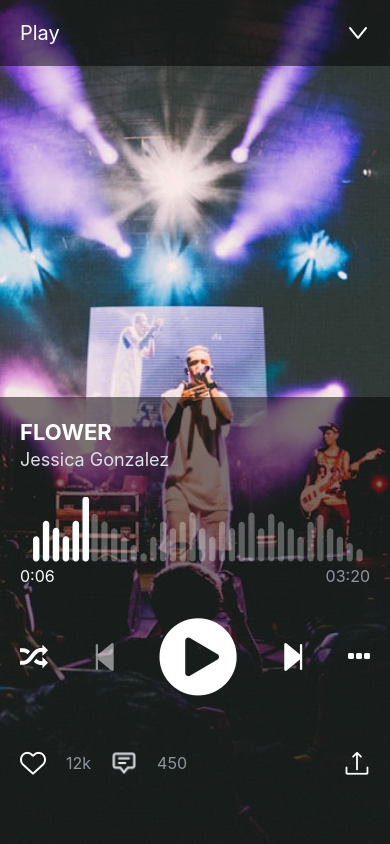
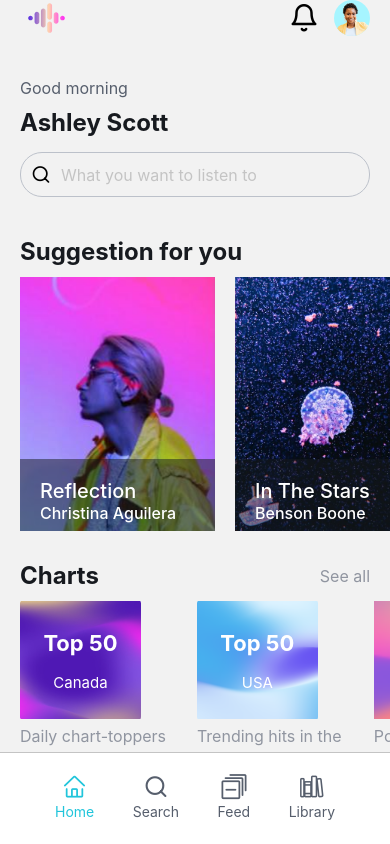
Before and after one commit to TienSinh03/music-stream-app, a React Native app: screen /Home_AudioListing in a window 390 px wide. Built offline with nearby package versions, Linux system fonts and the light colour scheme.

Commit message:
update navigation screen Play an Audio

```diff
--- a/App.js
+++ b/App.js
@@ -19,7 +19,7 @@ export default function App() {
     // <Playlist_Details/>
     <NavigationContainer>
       <Stack.Navigator initialRouteName="Main">
-        <Stack.Screen name="Home_AudioListing" component={PlayanAudio} options = {{headerShown:false}} />
+        <Stack.Screen name="Home_AudioListing" component={Home_AudioListing} options = {{headerShown:false}} />
         <Stack.Screen name="Playlist_Details" component={Playlist_Details}  options = {{headerShown:false}} />
         <Stack.Screen name="PlayanAudio" component={PlayanAudio}  options = {{headerShown:false}} />
       </Stack.Navigator>
--- a/data/data_audio.js
+++ b/data/data_audio.js
@@ -119,4 +119,80 @@ const chart_list = [
   ];
 
 
+  const songs = [
+    {
+      title: "FLOWER",
+      artist: "Jessica Gonzalez",
+      plays: 2.1,
+      duration: "3:26",
+      image: require("../assets/image/Playlist Details - Audio Listing/Image 51.png"),
+      like: 12,
+      comment: 450,
+      albums_id: "1",
+      chart_id: "1",
+      id: "1",
+    },
+    {
+      title: "Shape of You",
+      artist: "Anthony Taylor",
+      plays: 68,
+      duration: "3:35",
+      image: require("../assets/image/Playlist Details - Audio Listing/Image 52.png"),
+      like: 12,
+      comment: 450,
+      albums_id: "1",
+      chart_id: "1",
+      id: "2",
+    },
+    {
+      title: "Blinding Lights",
+      artist: "Brian Bailey",
+      plays: 93,
+      duration: "4:39",
+      image: require("../assets/image/Playlist Details - Audio Listing/Image 53.png"),
+      like: 12,
+      comment: 450,
+      albums_id: "1",
+      chart_id: "1",
+      id: "3",
+    },
+    {
+      title: "Levitating",
+      artist: "Anthony Taylor",
+      plays: 9,
+      duration: "7:48",
+      image: require("../assets/image/Playlist Details - Audio Listing/Image 54.png"),
+      like: 12,
+      comment: 450,
+      albums_id: "1",
+      chart_id: "1",
+      id: "4",
+    },
+    {
+      title: "Astronaut in the Ocean",
+      artist: "Pedro Moreno",
+      plays: 23,
+      duration: "3:36",
+      image: require("../assets/image/Playlist Details - Audio Listing/Image 55.png"),
+      like: 12,
+      comment: 450,
+      albums_id: "1",
+      chart_id: "1",
+      id: "5",
+    },
+    {
+      title: "Dynamite",
+      artist: "Elena Jimenez",
+      plays: 10,
+      duration: "6:22",
+      image: require("../assets/image/Playlist Details - Audio Listing/Image 56.png"),
+      like: 12,
+      comment: 450,
+      albums_id: "1",
+      chart_id: "1",
+      id: "6",
+    },
+  ];
+
+
     export { chart_list, trending_list, popular_artists_list };
--- a/page/Play_an_AudioScreen.js
+++ b/page/Play_an_AudioScreen.js
@@ -27,6 +27,9 @@ import Icon from "react-native-vector-icons/Feather";
   const screenHeight = Dimensions.get("window").height;
 
   export default function PlayanAudio({navigation, route}) {
+
+    const song = route.params?.dataFindId;
+
     return (
         <SafeAreaView style={styles.container}>
             {/* Background Image */}
@@ -34,20 +37,23 @@ import Icon from "react-native-vector-icons/Feather";
                 {/* Header */}
                 <View style ={styles.viewHeader}>
                     <Text style={styles.textHeader}>Play</Text>
-                    <IconAnt name="down" size={24} color="white" onPress={() => navigation.goBack()}/>
+                    <IconAnt name="down" size={24} color="white" onPress={() => navigation.navigate({
+                        name: 'Playlist_Details',
+                        params: { dataFindId: song, dataCharts: route.params?.dataCharts },
+                    })}/>
                 </View>
 
                 {/* View play music */}
                 <View style ={styles.viewPlayMusic}>
-                    <Text style={styles.nameMusic}>FLOWER</Text>
-                    <Text style={styles.nameArtist}>Jessica Gonzalez</Text>
+                    <Text style={styles.nameMusic}>{song.title}</Text>
+                    <Text style={styles.nameArtist}>{song.artist}</Text>
 
                     {/** Image lyric and duration */}
                     <View style ={{marginVertical:25}}>
                         <Image source={require('../assets/image/Play an Audio/Group 4.png')} resizeMode="stretch" style={{width:'100%', }}/>
                         <View style={styles.viewLyric}>
-                            <Text style={{color:'white', fontSize:16, lineHeight:22, fontWeight:'400'}}>0:06</Text>
-                            <Text style={{color:'#9095A0FF', fontSize:16, lineHeight:22, fontWeight:'400'}}>03:20</Text>
+                            <Text style={{color:'white', fontSize:16, lineHeight:22, fontWeight:'400'}}>0:00</Text>
+                            <Text style={{color:'#9095A0FF', fontSize:16, lineHeight:22, fontWeight:'400'}}>{song.duration}</Text>
                         </View>
                     </View>
 
--- a/page/Playlist_Details_Screen.js
+++ b/page/Playlist_Details_Screen.js
@@ -26,9 +26,10 @@ import {
   const screenHeight = Dimensions.get("window").height;
 
 
-
-  const Item = ({ title, artist, plays, duration, image }) => (
-    <TouchableOpacity style={{display:'flex', flexDirection:'row', alignItems:'center', justifyContent:'space-between',marginBottom:25}}>
+  const Item = ({ title, artist, plays, duration, image,setFindSong }) => (
+    <TouchableOpacity style={{display:'flex', flexDirection:'row', alignItems:'center', justifyContent:'space-between',marginBottom:25}}
+        onPress={() => setFindSong()}
+    >
         <View style={{flexDirection:'row', alignItems:'center', gap:15}}>
             {/** Image music */}
             <Image source={image} style={{width:70, height:70}}/>
@@ -59,7 +60,17 @@ import {
 
   export default function Playlist_Details({navigation,route}) {
 
-    const charts = chart_list.find((item) => item.id === route.params?.data);
+    const charts = route.params?.dataCharts ? route.params?.dataCharts : chart_list.find((item) => item.id === route.params?.data);
+
+    const dataSongId = route.params?.dataFindId ? route.params?.dataFindId : null;
+
+    const [song, setSong] = useState();
+
+    const handelSongByID = (id) => {
+        var song= songs.find((item) => item.id === id);
+        setSong(song);
+        navigation.navigate("PlayanAudio", {dataFindId: song, dataCharts: charts});
+    }
 
     return (
       <SafeAreaView style={styles.container}>
@@ -137,7 +148,14 @@ import {
                     data={charts.songs}
                     key={item => item.id}
                     renderItem={({ item }) => (
-                        <Item title={item.title} artist={item.artist} plays={item.plays} duration={item.duration} image={item.image} />
+                        <Item
+                        title={item.title}
+                        artist={item.artist}
+                        plays={item.plays}
+                        duration={item.duration}
+                        image={item.image}
+                        setFindSong={() => handelSongByID(item.id)}
+                         />
                     )}
                     keyExtractor={item => item.id}
                     scrollEnabled={false}
@@ -145,17 +163,18 @@ import {
             </View>
         </ScrollView>
 
-        <TouchableOpacity style ={{backgroundColor:'#171A1FFF', width:'100%', display:'flex', flexDirection:'row', alignItems:'center', justifyContent:'space-between', padding:15}}>
+        {(dataSongId) ?
+            <TouchableOpacity style ={{backgroundColor:'#171A1FFF', width:'100%', display:'flex', flexDirection:'row', alignItems:'center', justifyContent:'space-between', padding:15}}>
 
             {/** Image and infor music playing */}
             <View style={{display:'flex', flexDirection:'row', alignItems:'center', gap:15}}>
                 {/** Image music */}
-                <Image source={require('../assets/image/Playlist Details - Audio Listing/Image 57.png')} style={{width: 50, height: 50}}/>
+                <Image source={dataSongId.image} style={{width: 50, height: 50}}/>
 
                 {/** Infor */}
                 <View style={{flexDirection:'column'}}>
                     {/** Name music */}
-                    <Text style={{fontSize: 16, lineHeight:24,fontWeight:'500', color:'white'}}>FLOWER</Text>
+                    <Text style={{fontSize: 16, lineHeight:24,fontWeight:'500', color:'white'}}>{dataSongId.title}</Text>
 
                     {/**  */}
                     <View style={{display:'flex', flexDirection:'row', alignItems:'center', gap:6}}>
@@ -163,7 +182,7 @@ import {
 
                         {/**duration */}
                         <IconFnA name="circle" size={10} color="white"/>
-                        <Text style={{fontSize: 14, lineHeight:24,fontWeight:'400', color:'white'}}>Jessica Gonzalez</Text>
+                        <Text style={{fontSize: 14, lineHeight:24,fontWeight:'400', color:'white'}}>{dataSongId.artist}</Text>
                     </View>
                 </View>
             </View>
@@ -172,7 +191,9 @@ import {
                 <IconAnt name="hearto" size={24} color="white"/>
                 <IconFe name="play" size={24} color="white"/>
             </View>
-        </TouchableOpacity>
+            </TouchableOpacity>
+        : null}
+
 
         {/** action footer */}
         <View style={styles.footer}>
```
